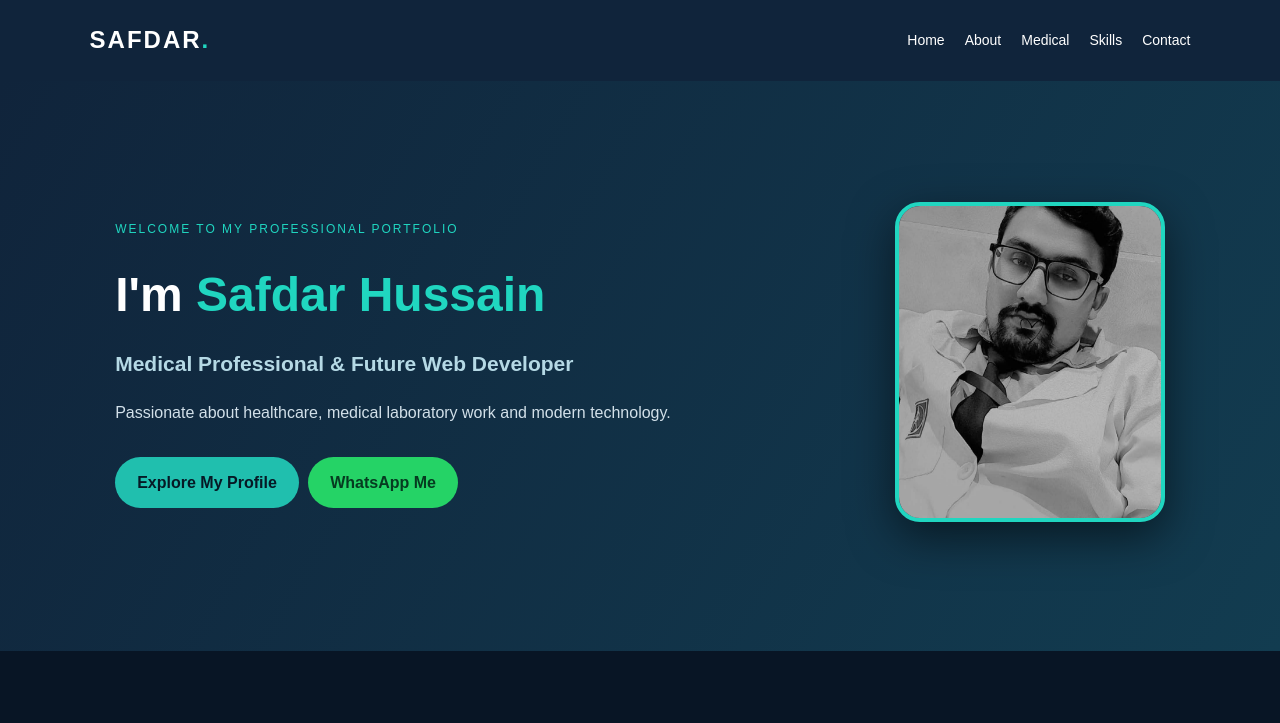
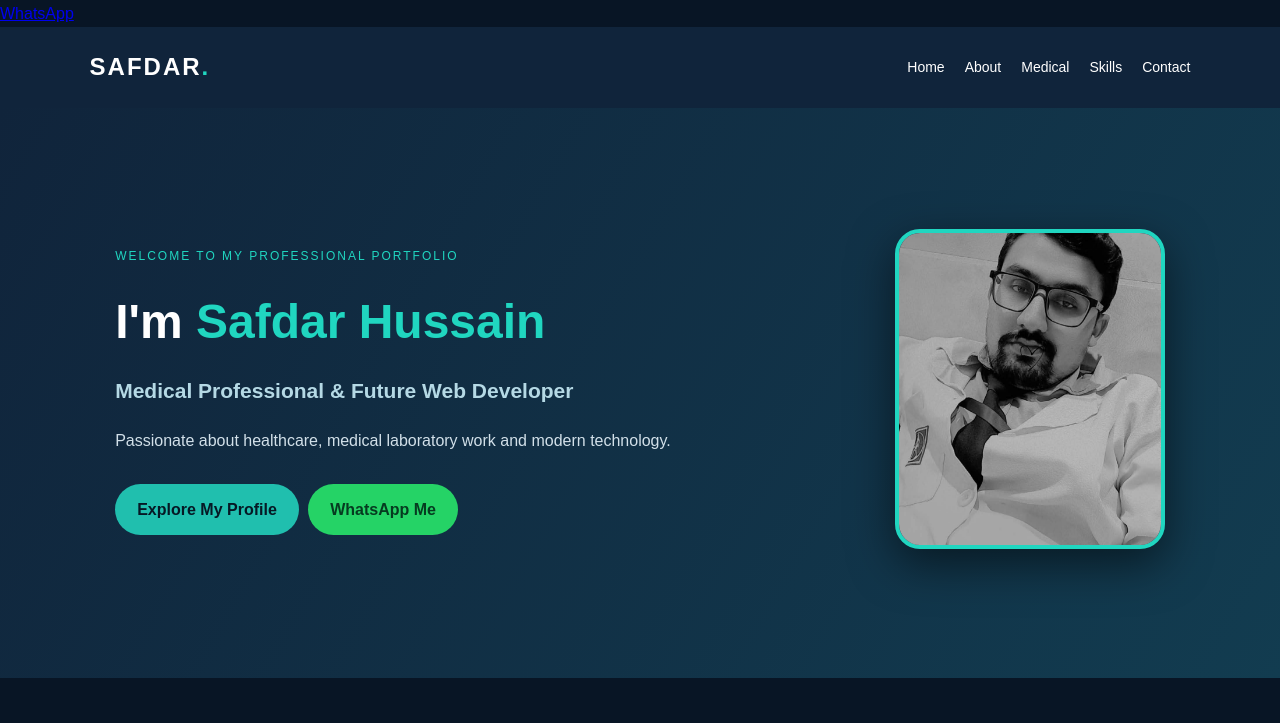
Before and after one commit to bhattig76644-lgtm/My-Professional-HUB, a plain HTML site: page index.html in a window 1280 px wide. Shown: the top 723 px of the page. Drawn offline with Linux system fonts and the light colour scheme.

Commit message:
Update index.html

```diff
--- a/index.html
+++ b/index.html
@@ -6,6 +6,12 @@
 <title>Safdar Hussain | Medical Professional</title>
 <link rel="stylesheet" href="style.css">
 </head>
+    <a href="https://wa.me/923227363081"
+   class="whatsapp-float"
+   target="_blank"
+   aria-label="Contact Safdar on WhatsApp">
+    WhatsApp
+</a>
 <body>
 
 <nav>
```
